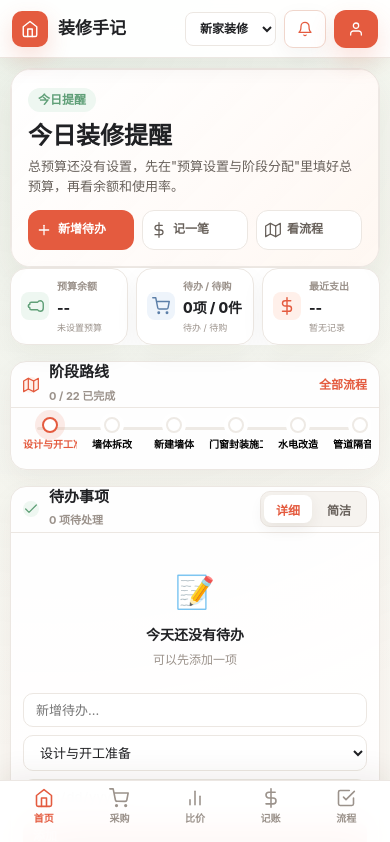
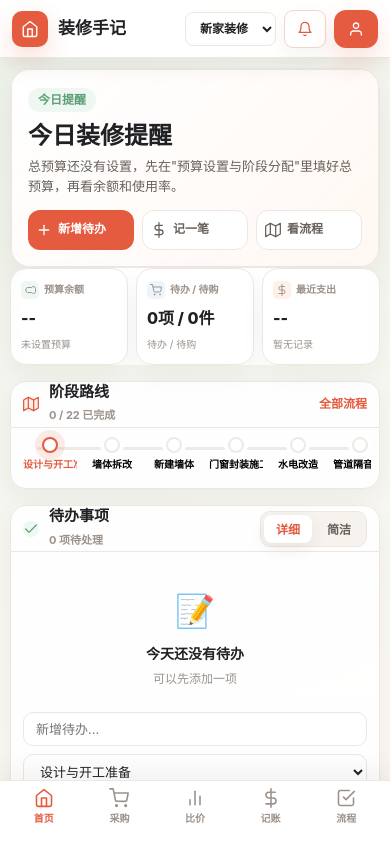
Before and after one commit to fenghuo1943/zhuangxiu, a React (Vite) app in the folder frontend/: page / in a window 390 px wide. Shown: the top 842 px of the page. Built offline with nearby package versions, Linux system fonts and the light colour scheme.

Commit message:
修改主页显示

```diff
--- a/frontend/src/components/dashboard/TodayFocus.tsx
+++ b/frontend/src/components/dashboard/TodayFocus.tsx
@@ -59,31 +59,37 @@ export const TodayFocus: React.FC = () => {
       {/* Mobile: 3 Summary Cards */}
       <div className="mobile-summary-cards">
         <div className="metric-card">
+          <div className="metric-card-body">
+            <div className="metric-card-header">
               <span className="iconbox iconbox-green">
-            <IconPiggy size={18} />
+                <IconPiggy size={14} />
               </span>
-          <div className="metric-card-body">
               <span>预算余额</span>
+            </div>
             <b>{hasBudget ? formatBudget(remaining) : '--'}</b>
             <em>{hasBudget ? `${usageRate}% 已用` : '未设置预算'}</em>
           </div>
         </div>
         <div className="metric-card">
+          <div className="metric-card-body">
+            <div className="metric-card-header">
               <span className="iconbox iconbox-blue">
-            <IconShopping size={18} />
+                <IconShopping size={14} />
               </span>
-          <div className="metric-card-body">
               <span>待办 / 待购</span>
+            </div>
             <b>{pendingTodos}项 / {pendingPurchase}件</b>
             <em>待办 / 待购</em>
           </div>
         </div>
         <div className="metric-card">
+          <div className="metric-card-body">
+            <div className="metric-card-header">
               <span className="iconbox iconbox-coral">
-            <IconDollar size={18} />
+                <IconDollar size={14} />
               </span>
-          <div className="metric-card-body">
               <span>最近支出</span>
+            </div>
             <b>{recentExpense ? `¥${recentExpense.amount.toLocaleString()}` : '--'}</b>
             <em>{recentExpense ? (recentExpense.date || recentExpense.title) : '暂无记录'}</em>
           </div>
--- a/frontend/src/styles/components.css
+++ b/frontend/src/styles/components.css
@@ -1552,28 +1552,50 @@ input[type="checkbox"] { accent-color: var(--fresh-green); width: 18px; height:
   }
 
   .mobile-summary-cards .metric-card {
-    gap: 8px;
-    padding: 10px;
+    gap: 6px;
+    padding: 12px 10px;
     position: relative;
     z-index: 1;
-  }
-
-  .mobile-summary-cards .metric-card .iconbox {
-    width: 28px;
-    height: 28px;
-    border-radius: 8px;
-  }
-
-  .mobile-summary-cards .metric-card-body > span {
+    flex-direction: column;
+    align-items: stretch;
+  }
+
+  .mobile-summary-cards .metric-card-body {
+    display: flex;
+    flex-direction: column;
+    gap: 4px;
+  }
+
+  .metric-card-header {
+    display: flex;
+    align-items: center;
+    gap: 5px;
+  }
+
+  .metric-card-header > span {
     font-size: 10px;
+    color: var(--fresh-subtle);
+    font-weight: 720;
+  }
+
+  .metric-card-header .iconbox {
+    width: 18px;
+    height: 18px;
+    border-radius: 5px;
+    flex-shrink: 0;
+  }
+
+  .metric-card-header .iconbox svg {
+    width: 12px;
+    height: 12px;
   }
 
   .mobile-summary-cards .metric-card-body > b {
-    font-size: 14px;
+    font-size: 16px;
   }
 
   .mobile-summary-cards .metric-card-body > em {
-    font-size: 9px;
+    font-size: 10px;
   }
 }
 
```
Lines whose indentation alone changed are shown as unchanged.
